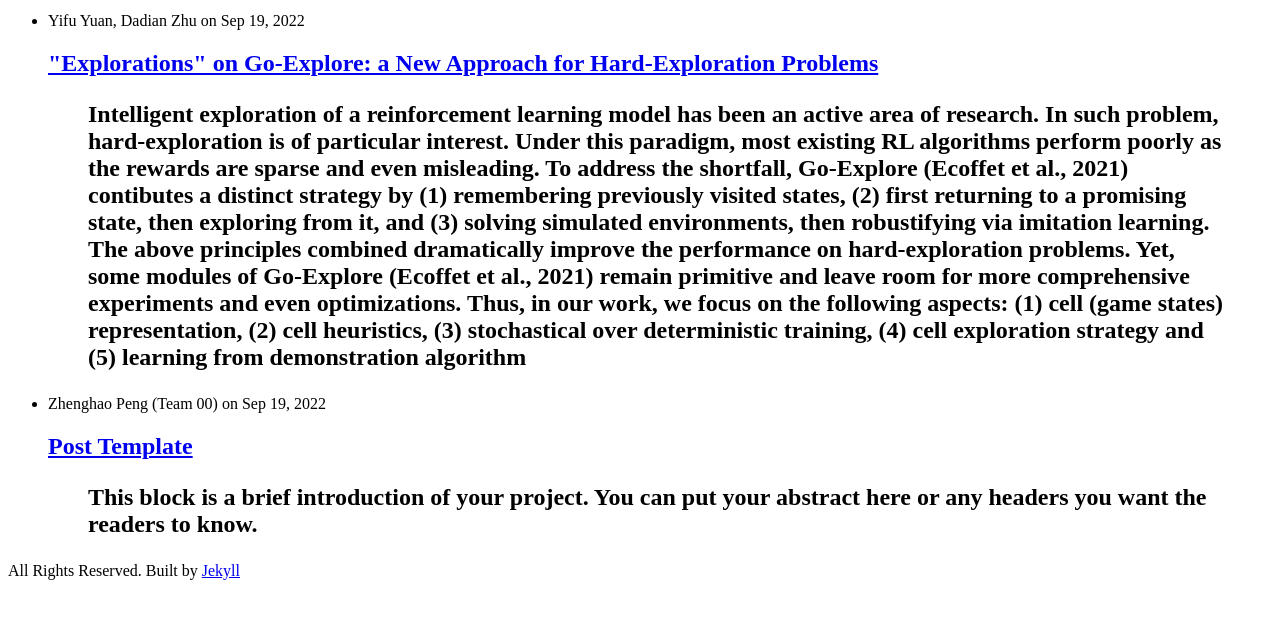
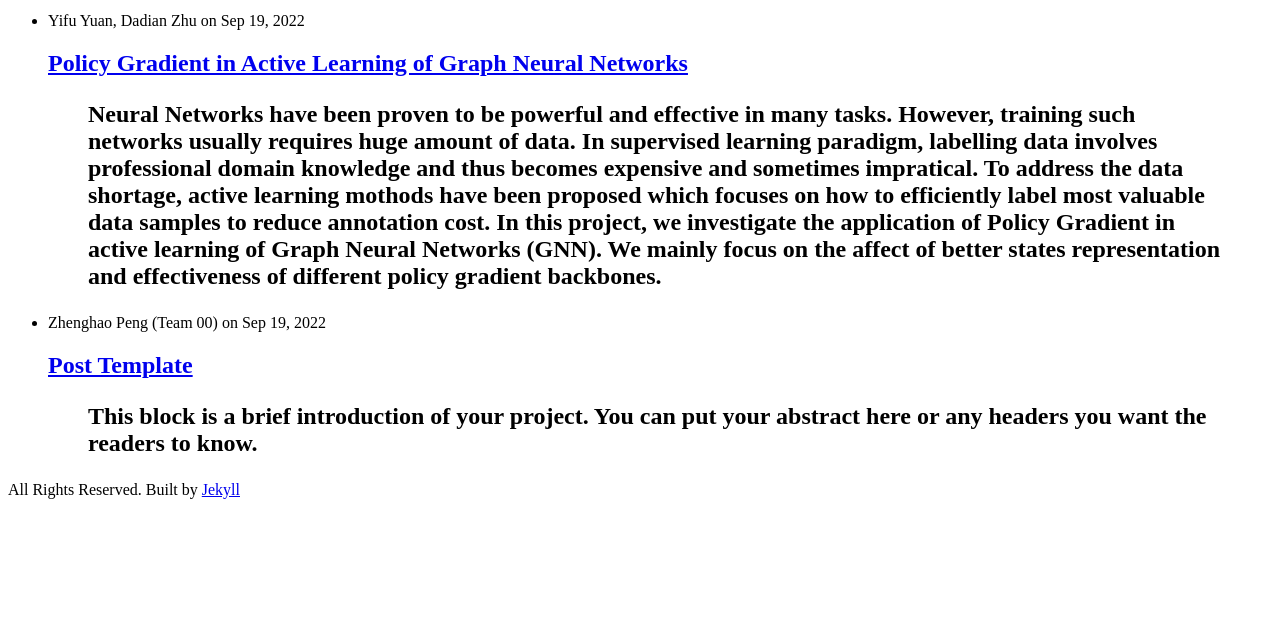
Before and after one commit to ucla-rlcourse/CS269-projects-2022fall, a Jekyll site: the page built from index.html, in a window 1280 px wide, cut to the strip 212-831 px from the top of the page. Built offline with Jekyll 4.4.1, drawn with Linux system fonts in a browser that asks for light colours; some of the changed lines change nothing that is shown.

Commit message:
post updated with midterm report

```diff
--- a/_posts/2022-09-19-team26.md
+++ b/_posts/2022-09-19-team26.md
@@ -1,55 +1,68 @@
 ---
 layout: post
 comments: true
-title: "\"Explorations\" on Go-Explore: a New Approach for Hard-Exploration Problems"
+title: Policy Gradient in Active Learning of Graph Neural Networks
 author: Yifu Yuan, Dadian Zhu
 date: 2022-09-19
 ---
 
 
-> Intelligent exploration of a reinforcement learning model has been an active area of research. In such problem, hard-exploration is of particular interest. Under this paradigm, most existing RL algorithms perform poorly as the rewards are sparse and even misleading. To address the shortfall, Go-Explore (Ecoffet et al., 2021) contibutes a distinct strategy by (1) remembering previously visited states, (2) first returning to a promising state, then exploring from it, and (3) solving simulated environments, then robustifying via imitation learning. The above principles combined dramatically improve the performance on hard-exploration problems. Yet, some modules of Go-Explore (Ecoffet et al., 2021) remain primitive and leave room for more comprehensive experiments and even optimizations. Thus, in our work, we focus on the following aspects: (1) cell (game states) representation, (2) cell heuristics, (3) stochastical over deterministic training, (4) cell exploration strategy and (5) learning from demonstration algorithm
+> Neural Networks have been proven to be powerful and effective in many tasks. However, training such networks usually requires huge amount of data. In supervised learning paradigm, labelling data involves professional domain knowledge and thus becomes expensive and sometimes impratical. To address the data shortage, active learning mothods have been proposed which focuses on how to efficiently label most valuable data samples to reduce annotation cost. In this project, we investigate the application of Policy Gradient in active learning of Graph Neural Networks (GNN). We mainly focus on the affect of better states representation and effectiveness of different policy gradient backbones.
+
 
 <!--more-->
 {: class="table-of-content"}
 * TOC
 {:toc}
 
-## Introduction to Go-Explore
-### Go-Explore Algorithm
-The key insight of this algorithm is remembering and returning reliably to previous promising states. To accomplish this, there are two phases while the first one explore the search space until solved with high performance, while the second phase utilizes phase one as guidance to produce the actual policy.
+## 1. Introduction
+Graph is a natural way to represent the connections of interacting objects, such as networking, trafficing and so on. Thus, GNN as an effective way to learn the representations of graphs has been very successful in various tasks. In both node prediction and link prediction tasks, GNN has shown the ability to learn the intertwining relationships between entities. However, GNN usually requires large dataset to learn in the first place. In supervised learning tasks, labelled data with high quality is expensive, a problem that has attracted focus.
 
-#### Phase 1
-In the original work, the algorithm is implemented and tested on classic Atari games "Montezuma’s Revenge" and "Pitfall". Therefore, it is necessary to record promising game states (frames), as so-called cells by the authors. As it is more computationally efficient, a good cell representation should reduce dimensionality of frames into meaningful low dimensional space. Then, the algorithm keeps an archive of cells and chooses a cell, from which to explore next. Such a cell can be selected uniformly, or by some designed heuristic. In the original work, as Atari games are naturally resettable and deterministic, the training process is solely deterministic. Additionally, the exploration from individual cells is entirely random with no involvement of neural network or designed policy.
+Active learning is brought to tackle this issue. It dynamically selects the most valuable or informative samples for an oracle to label and iteratively trains the target model. An advantage of active learning in GNN is that we can mostly exploit the high correlation among nodes to select and label the most informative sample.
 
-#### Phase 2
-As phase 1 is entirely trained with deterministic strategy, the produced policy is not robust in a stochastic environment. Therefore, in phase 2, learning from demonstration (LfD) algorithms are employed to use phase 1 policy as guidance and produce a final policy which is also robust in stochastic situations.
-
-## Contributions
-To experiment on the possible modules of the original work and possibly improve the performance, we focus on the following modules:
-* Cell representation: instead of naively downscaling by averaging, it is possible to utilize some pretrained computer vision models.
-* Cell heuristics: instead of random choice, cells can be chosen by better heuristics which give better guidance on more promising states.
-* Stochastic training: it is possible to include stochastic elements in the training process and derive a policy robust enough to save the efforts of phase 2 entirely.
-* Cell exploration strategy: instead of random exploration from a chosen cell, a devised policy can be formulated to move to more promising states.
-* LfD choices: it is possible to experiment on other LfD models used in phase 2 and see if we can achieve better results.
-
-### Cell representation
-
-### Cell heuristics
-
-### Stochastic training
-
-### Cell exploration strategy
-
-### LfD choices
-
-## Implementation
-
-## Results
-
-## Conclusion
+The process of selecting samples to label, putting it back for training and repeating resembles Markov Decision Process, as the states being selected samples and actions being choosing next one to label. Thus, it is natural to apply reinforcement learning in such task to find optimal strategy in selecting the most apporiate samples.
 
 
-## Reference
-[1] Ecoffet, Adrien, et al. "Go-explore: a new approach for hard-exploration problems." arXiv preprint arXiv:1901.10995 (2019)
+## 2. Related Work
+Active learning in GNN has been an active research field [1] [2] [3]. In these works, researchers mainly focus on using different metrics and better feature propogation methods to select the most informative nodes.
 
----
+Some other works exert reinforment learning in GNN active learning [4] [5] [6].
+
+## 3. Our Work
+Following the setup of [6], we investigate the influence of states representation and effectiveness of different reinforment learning backbones, as well as a contrast between abundant rewards with high variance and sparse rewards with low variance.
+
+### Setup and Problem Definition
+(Please check [6] for now; we will provide this in the final report)
+
+### Our Adjustments
+#### State Representation
+One natural problem is whether a more powerful and informative state representation will better guide the policy network. To accomplish this, we propose two novel metrics along with a well known PageRank centrality score to facilitate the state representation.
+
+**Feature Dissimilarity Score (FDS)**:   To evaluate how dissimilar a candidate node is compared to the nodes that have already been labeled in terms of their node feature, we propose FDS, which applies the commonly used cosine similarity for feature distance measurement. Let $$FEA(v_i)$$ be the feature vector of node $$v_i$$, then: $$\phi_{FDS}(v_i)=\frac{1}{max_{l\in L_t}cos(FEA(v_i),FEA(l))}$$
+
+**Structural dissimilarity score (SDS)**: Given the adjacency matrix $$A$$, the element $$(A^2)_{i, j}$$ gives the number of paths of length 2 from node $$i$$ to node $$j$$, i.e. number of shared neighbors between node $$i$$ and node $$j$$. Therefore, we could design our score $$\phi_{SDS}$$ to be: $$\phi_{SDS} (v_{i}) = \frac{1}{max_{l \in L_t} (A^2)_{i,index(l)}}$$, where $${index}(l)$$ is the index of the labeled node $$l$$.
+
+With the three newly added heuristic criteria, intuitively we have a more powerful state representation. We investigate the influence of such representation.
+
+#### Sparse Rewards v.s. Abundunt Rewards
+[6] uses the validation accuracy after GNN convergence as the rewards. Such rewards are sparse as they are obtained once in each epoch. We choose to use the validation accuracy after each sample selection as rewards to train the policy network. As these rewards have high variance, we need to subtract a baseline, which is the moving average of previous validation accuracies.
+
+#### Policy Gradient Backbones
+[6] uses REINFORCE solely. We change the backbone to be PPO [7] (already implemented) and actor critic (trying to implement) to see whether it affects performance.
+
+**(No results yet, still tuning as it takes too much time)**
+
+## References
+[1] Hongyun Cai, Vincent W Zheng, and Kevin Chen-Chuan Chang. Active learning for graph embedding. [https://arxiv.org/pdf/1705.05085.pdf](https://arxiv.org/pdf/1705.05085.pdf)
+
+[2] Lan-Zhe Guo, Tao Han, and Yu-Feng Li. Robust Semi-Supervised Representation Learning for Graph-Structured Data. [http://www.lamda.nju.edu.cn/guolz/pakdd.pdf](http://www.lamda.nju.edu.cn/guolz/pakdd.pdf)
+
+[3] Yuexin Wu, Yichong Xu, Aarti Singh, Yiming Yang, and Artur Dubrawski. Active learning for graph neural networks via node feature propagation. [https://grlearning.github.io/papers/46.pdf](https://grlearning.github.io/papers/46.pdf)
+
+[4] Xiaowei Jia, Beiyu Lin, Jacob Zwart, Jeffrey Sadler, Alison Appling, Samantha Oliver, Jordan Read. Graph-based Reinforcement Learning for Active Learning in Real Time: An Application in Modeling River Networks. [https://arxiv.org/pdf/2010.14000.pdf](https://arxiv.org/pdf/2010.14000.pdf)
+
+[5] Yuheng Zhang, Hanghang Tong, Yinglong Xia, Yan Zhu, Yuejie Chi, Lei Ying, Batch Active Learning with Graph Neural Networks via Multi-Agent Deep Reinforcement Learning. [https://ojs.aaai.org/index.php/AAAI/article/view/20897](https://ojs.aaai.org/index.php/AAAI/article/view/20897)
+
+[6] Shengding Hu, Zheng Xiong, Meng Qu, Xingdi Yuan, Marc-Alexandre Côté, Zhiyuan Liu, and Jian Tang. Graph Policy Network for Transferable Active Learning on Graphs. [https://arxiv.org/pdf/2006.13463.pdf](https://arxiv.org/pdf/2006.13463.pdf)
+
+[7] John Schulman, Filip Wolski, Prafulla Dhariwal, Alec Radford, Oleg Klimov. Proximal Policy Optimization Algorithms. [https://arxiv.org/pdf/1707.06347.pdf](https://arxiv.org/pdf/1707.06347.pdf)
```
